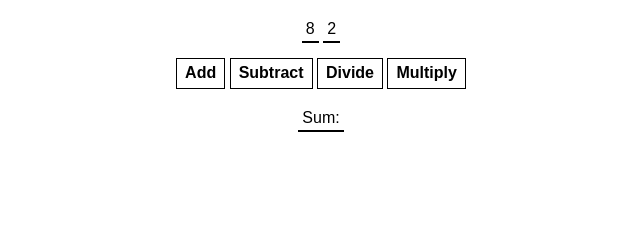
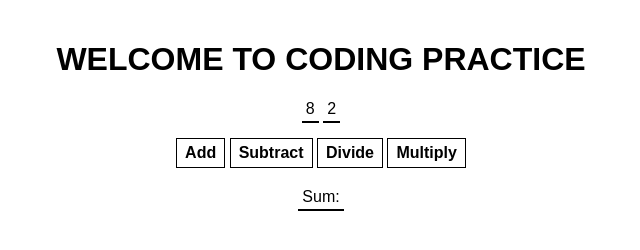
Before and after one commit to Muchiripatrick1/NewJS, a website built with Vite: page index.html in a window 1280 px wide. Shown: the whole page, without its empty margins (319-959 px from the left). Built offline with nearby package versions, Linux system fonts and the light colour scheme.

Commit message:
Added a H1 element

```diff
--- a/index.html
+++ b/index.html
@@ -3,6 +3,7 @@
         <link rel="stylesheet" href="index.css">
     </head>
     <body>
+        <h1>WELCOME TO CODING PRACTICE</h1>
         <span id="num1-el"></span>
         <span id="num2-el"></span>
         <br>
```
